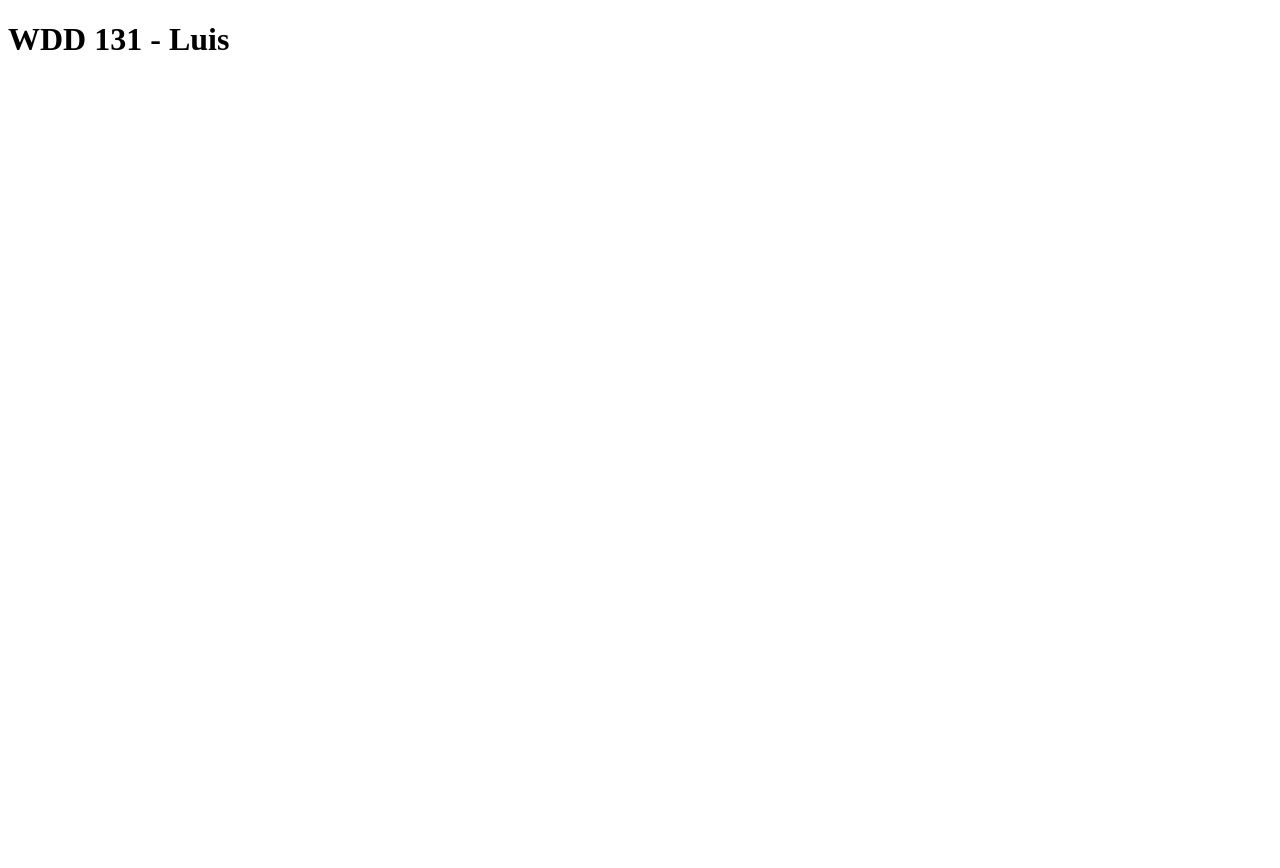
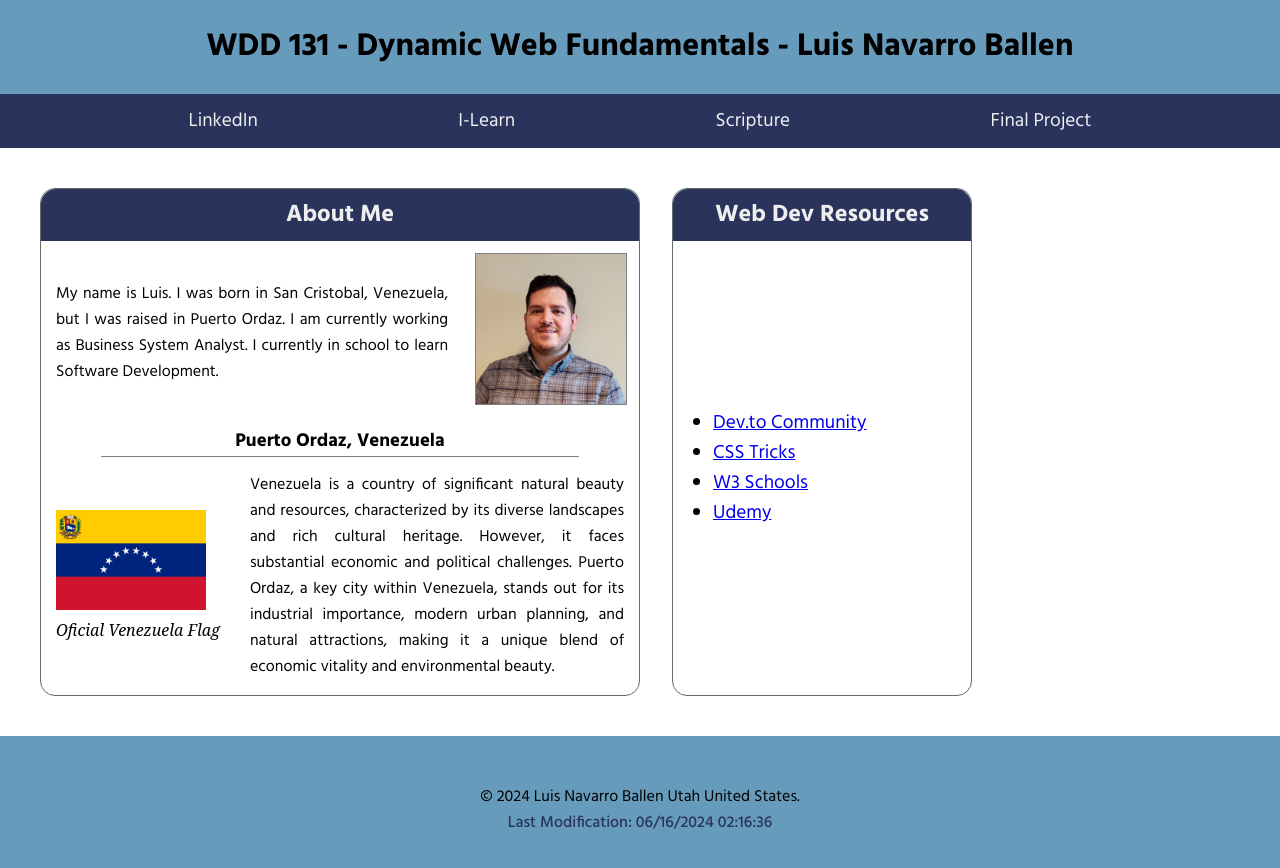
Before and after one commit to Siulenb/wdd131, a plain HTML site: page index.html in a window 1280 px wide. Before the commit the page ends 800 px from the top, so only its background shows below. Drawn offline with Linux system fonts and the light colour scheme.

Commit message:
assigmente done

```diff
--- a/index.html
+++ b/index.html
@@ -3,11 +3,72 @@
 <head>
     <meta charset="UTF-8">
     <meta name="viewport" content="width=device-width, initial-scale=1.0">
-    <title>WDD 131</title>
+    <title>WDD 131 - Dynamic Web Fundamentals - Luis Navarro Ballen </title>
+    <meta name="description" content="This is an educational learning of WDD 131 class - Dynamic Web Fundamentals for Luis Navarro Ballen, and this page will be the instruction and default information.">
+    <meta name="author" content="Luis Navarro Ballen">
+    <link rel="stylesheet" href="styles/base.css">
+    <link rel="preconnect" href="https://fonts.googleapis.com">
+    <link rel="preconnect" href="https://fonts.gstatic.com" crossorigin>
+    <link href="https://fonts.googleapis.com/css2?family=EB+Garamond:ital,wght@0,400..800;1,400..800&family=Hind:wght@300;400;500;600;700&display=swap" rel="stylesheet">
+    <script src="scripts/getdates.js" defer></script>
 </head>
 <body>
     <header>
-        <h1>WDD 131 - Luis</h1>
+        <h1>WDD 131 - Dynamic Web Fundamentals - Luis Navarro Ballen</h1>
+        <nav class="navigation modern">
+            <a href="www.linkedin.com/in/luisenb" title="LinkedIn">LinkedIn</a>
+            <a href="https://byui.instructure.com/" title="I-Learn">I-Learn</a>
+            <a href="https://www.churchofjesuschrist.org/study/scriptures/bofm/2-ne/25?lang=eng&id=p26#p26" title="Scripture">Scripture</a>
+            <a href="#" title="Final Project">Final Project</a>
+        </nav>
     </header>
+    <main class = "container">
+        <!-- section #1 -->
+        <section class = "card">
+            <h2>About Me</h2>
+            <div class="aboutMe">
+                <p>My name is Luis. I was born in San Cristobal, Venezuela, but I was raised in Puerto Ordaz. I am currently working as Business System Analyst. I currently in school to learn Software Development.</p>
+                <figure>
+                    <img class="photo" src="images/profile-picture.jpeg" alt="profile picture of Luis" width="150px" height="150px">
+                </figure>
+            </div>
+            <div>
+                <h3>Puerto Ordaz, Venezuela</h3>
+            </div>
+            <div class="city">
+                <figure>
+                    <img src="images/Flag-Venezuela.webp" alt="Venezuela Flag" width="150px">
+                    <figcaption>Oficial Venezuela Flag</figcaption>
+                </figure>
+                <p>Venezuela is a country of significant natural beauty and resources, characterized by its diverse landscapes and rich cultural heritage. However, it faces substantial economic and political challenges. Puerto Ordaz, a key city within Venezuela, stands out for its industrial importance, modern urban planning, and natural attractions, making it a unique blend of economic vitality and environmental beauty.</p>
+            </div>
+
+        </section>
+        <!-- section #2 -->
+        <section class = "card webDev">
+            <h2>Web Dev Resources</h2>
+            <div >
+                <ul>
+                    <li><a href="https://dev.to/"> Dev.to Community</a></li>
+                    <li><a href="https://css-tricks.com/">CSS Tricks</a></li>
+                    <li><a href="https://www.w3schools.com/w3css/">W3 Schools</a></li>
+                    <li><a href="https://www.udemy.com/">Udemy</a></li>
+                </ul>
+            </div>
+
+        </section>
+    </main>
+
+    <footer>
+        <p>
+            &copy;
+            <span id="currentyear"></span>
+            Luis Navarro Ballen Utah United States.
+        </p>
+        <p id="lastModified">
+        </p>
+    </footer>
+    <!-- Content goes here -->
+
 </body>
 </html>
--- /dev/null
+++ b/scripts/getdates.js
@@ -0,0 +1,12 @@
+// select the DOM elements for output
+const year = document.querySelector("#currentyear");
+
+// use the date object
+const today = new Date();
+
+year.innerHTML = `<span class="highlight">${today.getFullYear()}</span>`;
+
+document.addEventListener('DOMContentLoaded', function() {
+    let lastModified = document.lastModified;
+    document.getElementById('lastModified').textContent = "Last Modification: " + lastModified;
+});
--- /dev/null
+++ b/styles/base.css
@@ -0,0 +1,207 @@
+
+
+/* css variable */
+:root {
+    --primary-color: #669BBC;
+    --secondary-color: #A8C686;
+    --accent1-color: #F3A712;
+    --accent2-color: #E4572E;
+    --font-family: "Hind", sans-serif;
+    --paragraph-font: "serif";
+    --light-font-weight: 300;
+    --regular-font-weight: 400;
+    --medium-font-weight: 500;
+    --semibold-font-weight: 600;
+    --bold-font-weight: 700;
+    --nav-bacground-color: #29335C;
+    --nav-link-color: #616d69;
+    --nav-hover-link-color: #E4572E;
+    --nav-hover-background-color: #669BBC;
+}
+
+/* Navigation */
+.modern a {
+	/* flex: 1 1 %; */
+    padding: 0.75rem;
+    text-align: center;
+}
+
+.navigation {
+	list-style: none;
+	display: flex;
+	background-color: var(--nav-bacground-color);
+    justify-content:space-evenly;
+}
+
+.navigation a {
+	color: #eee;
+	text-decoration: none;
+    font-size: larger;
+
+}
+.navigation a:hover {
+	font-weight: var(--bold-font-weight);
+	text-decoration: underline;
+	text-decoration-color: var(--nav-hover-link-color);
+}
+
+/* body setup */
+
+body {
+    display: grid;
+    height: auto;
+    grid-template: auto 1fr auto / auto 1fr auto;
+    margin: 0%;
+    font-family: var(--font-family);
+    /* margin-left: clamp(2%, 50%, 5%);
+    margin-right: clamp(2%, 50%, 5%); */
+
+}
+
+header {
+    background: var(--primary-color);
+    padding: 0%;
+    grid-column: 1 / 4;
+    text-align: center;
+}
+
+main {
+    max-width: max-content;
+    margin: min(10vh, 40px);
+    grid-column: 1 / 4;
+    /* align-content: center; */
+}
+
+/* main content */
+.container {
+    display: grid;
+    grid-template-columns: clamp(200px, 50%, 600px) clamp(200px, 50%, 300px) auto;
+    gap: 2rem;
+}
+
+.card {
+    border: 1px solid var(--nav-link-color);
+    border-radius: 15px;
+    /* padding-right: min(10vh, 10px);
+    padding-left: min(10vh, 10px); */
+    /* padding-top: 0%; */
+}
+
+.card h2 {
+    background-color: var(--nav-bacground-color);
+    color: #eee;
+    text-align: center;
+    padding: 7px 10px;
+    margin: 0%;
+    border-top-left-radius: 15px;
+    border-top-right-radius: 15px;
+}
+
+.card p {
+    margin: 15px;
+    text-align: justify;
+}
+
+.card h3{
+    text-align: center;
+    border-bottom: 1px gray solid;
+    width: 80%;
+    margin: auto;
+}
+/* Section 1 setup */
+.aboutMe {
+    display: flex;
+    flex-wrap: wrap;
+    justify-content: center;
+    align-items: center;
+}
+.aboutMe p {
+    flex: 1 0 20px;
+}
+
+.aboutMe figure{
+    margin: 2%;
+    /* flex: 1 0 120px; */
+}
+
+.city {
+    display: flex;
+    flex-wrap: wrap;
+    justify-content: center;
+    align-items: center;
+}
+
+.city figure {
+    margin: 15px;
+    padding-left: 0%;
+}
+
+.city p {
+    flex: 1 0 20px;
+}
+
+
+figcaption {
+    font-family: var(--paragraph-font);
+    font-size: medium;
+    font-style: italic;
+    text-align: center;
+}
+
+p {
+    min-width: 50%;
+}
+
+.photo {
+    border: 1px gray solid;
+}
+
+/* section 2 setup */
+
+.webDev{
+    display: flex;
+    flex-direction: column;
+
+}
+
+.webDev div{
+    flex-grow: 1;
+    display: flex;
+    /* flex-direction: column; */
+    flex-wrap: wrap;
+    /* align-content: flex-start; */
+    align-content: center;
+}
+
+.webDev ul {
+    font-size: larger;
+}
+
+.webDev a:hover {
+	font-weight: var(--bold-font-weight);
+	text-decoration: underline;
+	text-decoration-color: var(--nav-hover-link-color);
+}
+
+
+
+/* end here main content */
+
+footer {
+    background: var(--primary-color);
+    padding: 2rem;
+    text-align: center;
+    grid-column: 1 / 4;
+}
+
+footer p{
+    margin-bottom: 0;
+    padding: 0;
+}
+
+#lastModified{
+    color: var(--nav-bacground-color);
+    font-weight: var(--medium-font-weight);
+    margin: 0;
+    padding: 0;
+}
--- /dev/null
+++ b/week01/styles/layout.css
@@ -0,0 +1,88 @@
+@import url('https://fonts.googleapis.com/css2?family=Noto+Serif:ital,wght@0,100..900;1,100..900&display=swap');
+
+/* css variable */
+:root {
+    --primary-color: #708090;
+    --secondary-color: #4a9ca3;
+    --accent1-color: #91A3B0;
+    --accent2-color: #c9ebee;
+    --family-font: 'Noto Serif', serif;
+    --nav-bacground-color: #c9ebee;
+    --nav-link-color: #616d69;
+    --nav-hover-link-color: #f7a173;
+    --nav-hover-background-color: #fef8eb;
+}
+
+/* Navigation */
+
+.modern a {
+	flex: 1 1 100%;
+}
+
+.navigation {
+	list-style: none;
+	display: flex;
+	background-color: #333;
+
+}
+
+.navigation a {
+	display: block;
+	color: #eee;
+	padding: 0.75rem;
+	text-decoration: none;
+	text-align: center;
+}
+.navigation a:hover {
+	font-weight: 700;
+	text-decoration: underline;
+	text-decoration-color: var(--nav-hover-link-color);
+}
+
+body {
+    display: grid;
+    height: auto;
+    grid-template: auto 1fr auto / auto 1fr auto;
+    margin: 0%;
+}
+
+header {
+    background: var(--accent1-color);
+    padding: 0%;
+    grid-column: 1 / 4;
+    text-align: center;
+}
+
+main {
+    background: var(--accent2-color);
+    grid-column: 1 / 4;
+}
+
+.container {
+    display: grid;
+    grid-template-columns: minmax(120px, 25%) auto;
+    grid-template-rows: auto auto;
+}
+
+
+.left-sidebar {
+    background: var(--secondary-color);
+    grid-column: 1 / 3;
+
+}
+
+.right-sidebar {
+    background: var(--nav-hover-link-color);
+    grid-column: 3 / 4;
+}
+
+footer {
+    background: var(--accent1-color);
+    padding: 2rem;
+    text-align: center;
+    grid-column: 1 / 4;
+}
+
+.left-sidebar, .right-sidebar {
+    padding: 1rem;
+}
```
Also changed, not shown: week01/basic-layout.html (added, +36 -0 lines), images/Flag-Venezuela.webp (added), images/profile-picture.jpeg (added).
